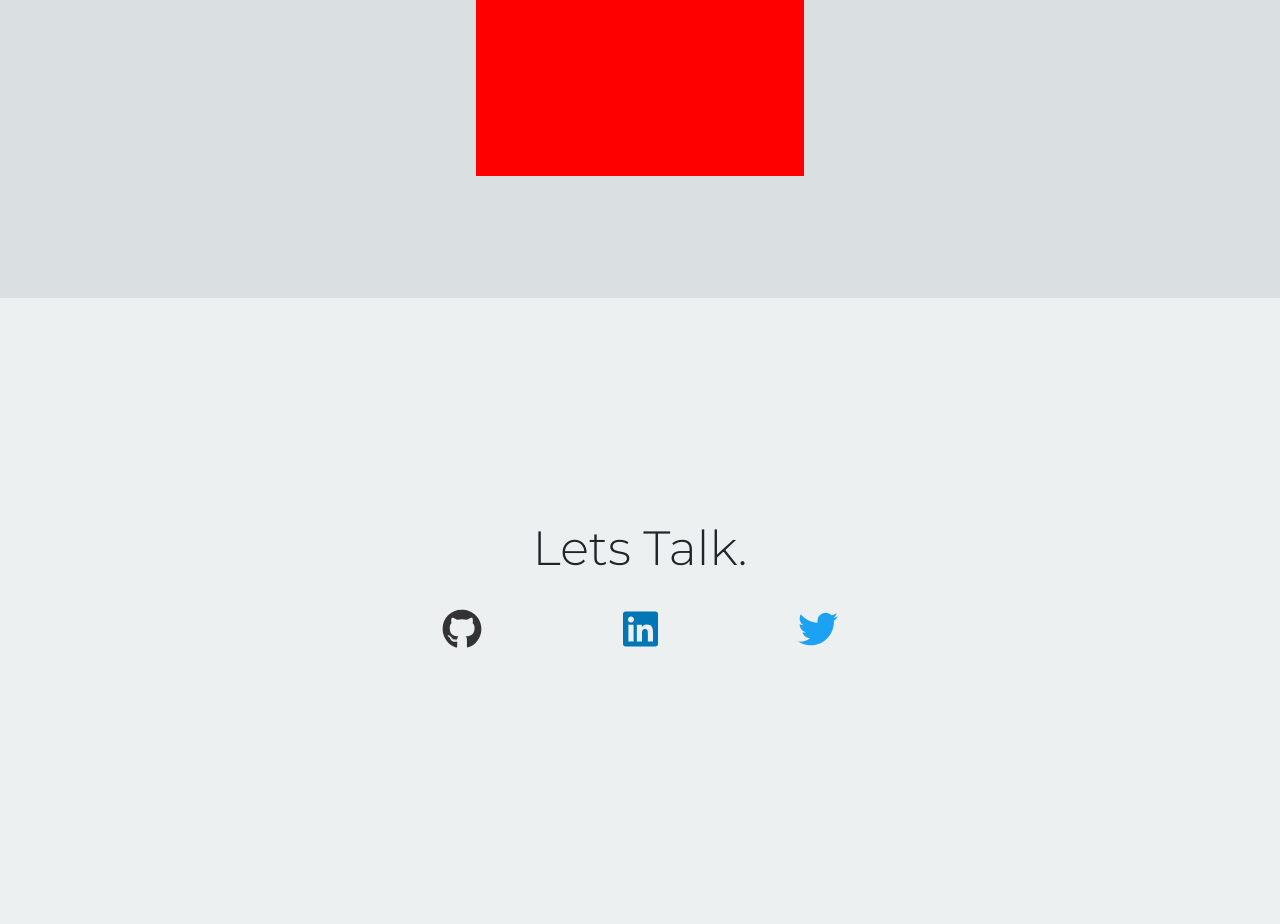
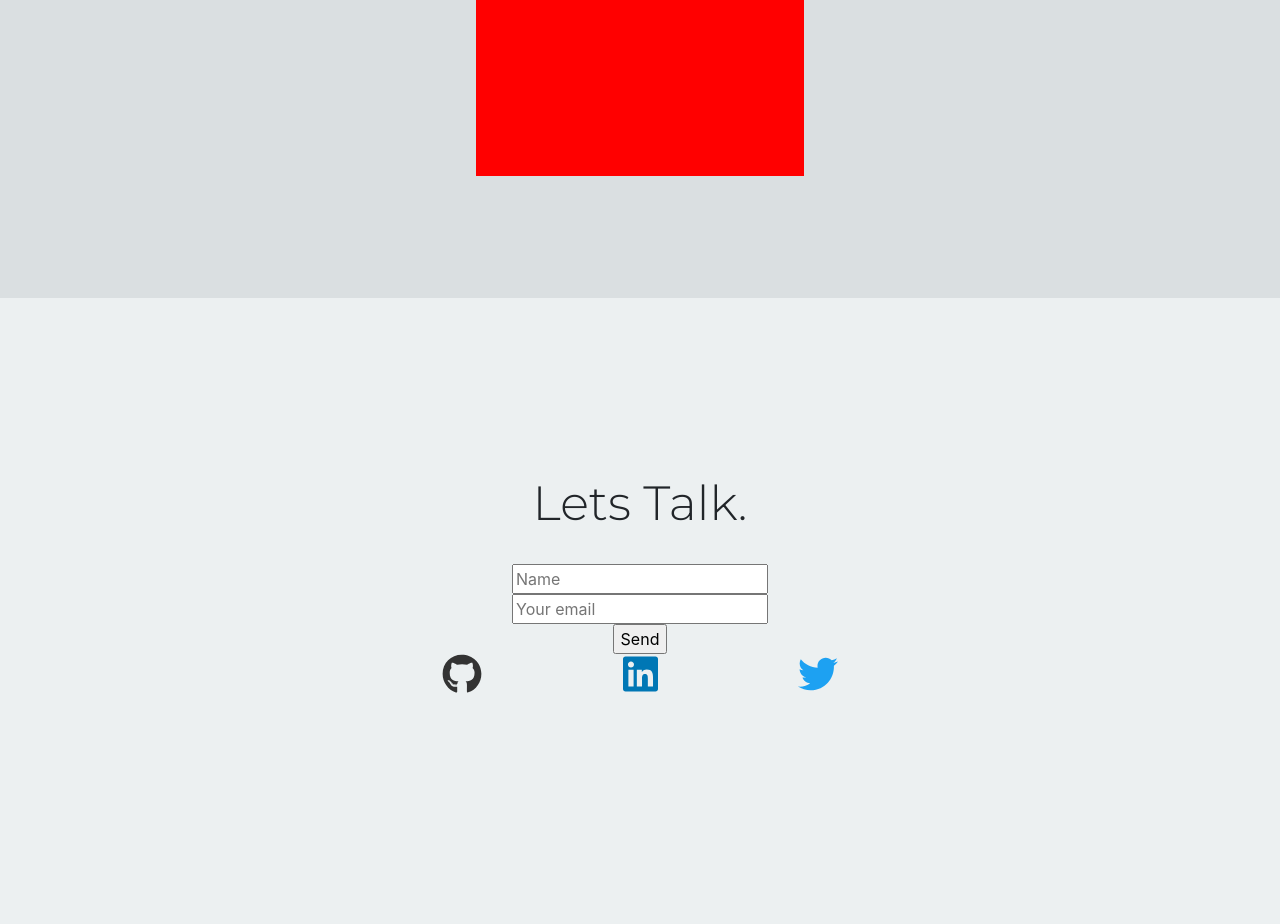
Before and after one commit to JamesPStephens/JamesPStephensPortfolio, a plain HTML site: page index.html in a window 1280 px wide. Shown: the part 1302-2226 px from the top of the page. Drawn offline with nearby package versions, Linux system fonts and the light colour scheme.

Commit message:
FormSpree.io testing.

```diff
--- a/css/style.css
+++ b/css/style.css
@@ -141,3 +141,9 @@ a:active {
     display: flex;
     justify-content: space-between;
 }
+.Form {
+    display: flex;
+    align-items: center;
+    justify-content: space-between;
+    flex-direction: column;
+}
--- a/index.html
+++ b/index.html
@@ -68,6 +68,13 @@
     <!--Start: Section Contact-->
     <div class="portfolio-wrapper-Contact">
             <h3 class="port-c-headertitle">Lets Talk.</h3>
+    <form class="Form" action="https://formspree.io/jamesstephens612@gmail.com"
+        method="POST">
+        <input placeholder="Name" type="text" name="name">
+        <input placeholder="Your email" type="email" name="_replyto">
+        <input type="text" name="_gotcha" style="display:none" />
+        <input type="submit" value="Send">
+    </form>
         <div class="col-md-4 img">
             <a href="https://github.com/JamesPStephens" target="_blank"><i class="fab fa-github" style="color: #333; font-size: 2.5em;"></i></a>
             <a href="https://www.linkedin.com/in/james-stephens-000" target="_blank"><i class="fab fa-linkedin" style="color: #0077b5; font-size: 2.5em;"></i></a>
```
